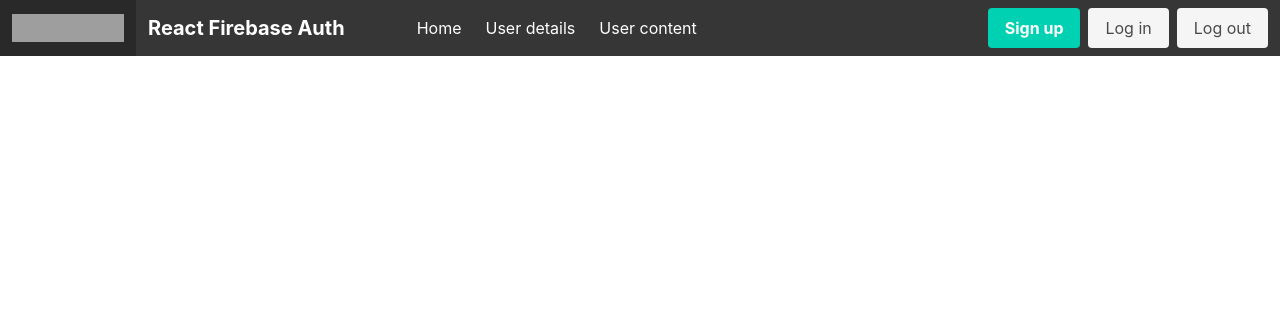
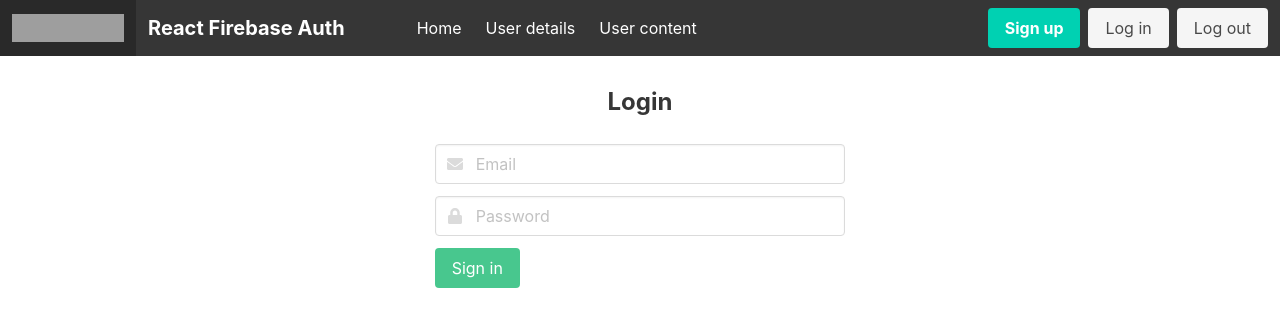
Before and after one commit to kargeb/firebase-auth-firestore-app, a React (Create React App) app: page /signin in a window 1280 px wide. Shown: the top 326 px of the page. Built offline with nearby package versions, Linux system fonts and the light colour scheme; no server answers; grey boxes are pictures that could not be loaded.

Commit message:
refactoring - create one file for auth functions

```diff
--- a/src/App.js
+++ b/src/App.js
@@ -5,6 +5,7 @@
 import Navbar from './components/Navbar';
 import Dashboard from './components/pages/dashboard/Dashboard';
 import SignUp from './components/pages/signUp/SignUp';
+import SignIn from './components/pages/signIn/SignIn';
 
 function App() {
   useEffect(() => {
@@ -31,6 +32,9 @@
           <Route path="/signup">
             <SignUp />
           </Route>
+          <Route path="/signin">
+            <SignIn />
+          </Route>
         </Switch>
       </div>
     </Router>
--- a/src/components/BottomPanel.js
+++ b/src/components/BottomPanel.js
@@ -1,8 +1,8 @@
 import React, { useState } from 'react';
-import CurrentUser from './auth/CurrentUser';
+import { GetCurrentUser } from './auth/authHandlers';
 
 const BottomPanel = () => {
-  const [currentUser, setCurrentUser] = useState(null);
+  const [currentUser, setGetCurrentUser] = useState(null);
 
   return (
     <section className="section">
@@ -12,7 +12,7 @@
             <button
               type="button"
               className="button is-light"
-              onClick={() => setCurrentUser(CurrentUser)}
+              onClick={() => setGetCurrentUser(GetCurrentUser)}
             >
               Check current user
             </button>
--- a/src/components/Navbar.js
+++ b/src/components/Navbar.js
@@ -1,6 +1,5 @@
 import React from 'react';
 import { Link } from 'react-router-dom';
-import CurrentUser from './auth/CurrentUser';
 
 const Navbar = () => (
   <nav className="navbar is-dark" role="navigation" aria-label="main navigation">
@@ -32,10 +31,10 @@
             <Link to="/signup" className="button is-primary">
               <strong>Sign up</strong>
             </Link>
-            <Link to="/" className="button is-light" onClick={CurrentUser}>
+            <Link to="/signin" className="button is-light">
               Log in
             </Link>
-            <Link to="/" className="button is-light" onClick={CurrentUser}>
+            <Link to="/" className="button is-light">
               Log out
             </Link>
           </div>
--- a/src/components/auth/CurrentUser.js
+++ /dev/null
@@ -1,9 +0,0 @@
-import { auth } from '../../fbaseConfig';
-
-const CurrentUser = () => {
-  console.log('jestem w sign in');
-  console.log('current user email: ');
-  return auth.currentUser.email;
-};
-
-export default CurrentUser;
--- /dev/null
+++ b/src/components/auth/authHandlers.js
@@ -0,0 +1,28 @@
+import { auth } from '../../fbaseConfig';
+
+export const GetCurrentUser = () => {
+  console.log('auth: ', auth);
+  return auth.currentUser.email;
+};
+
+export const createNewUser = (email, password) => {
+  auth
+    .createUserWithEmailAndPassword(email, password)
+    .then((cred) => {
+      console.log('STWORZYLEM UZYTKONIWKA', cred);
+      console.log(cred);
+      return cred;
+    })
+    .catch((err) => console.log(err));
+};
+
+export const signInUser = (email, password) => {
+  auth
+    .signInWithEmailAndPassword(email, password)
+    .then((cred) => {
+      console.log('ZALOGOWAŁEM:', cred);
+      console.log(cred);
+      return cred;
+    })
+    .catch((err) => console.log(err));
+};
--- /dev/null
+++ b/src/components/common/forms/EmailAndPasswordForm.js
@@ -0,0 +1,56 @@
+import React, { useState } from 'react';
+
+const EmailAndPasswordForm = ({ handleForm, titleText, buttonText }) => {
+  const [email, setEmail] = useState('');
+  const [password, setPassword] = useState('');
+
+  return (
+    <form>
+      <h1 className="label is-large has-text-centered mb-5">{titleText}</h1>
+      <div className="field">
+        <p className="control has-icons-left has-icons-right">
+          <input
+            className="input"
+            type="email"
+            placeholder="Email"
+            name="email"
+            value={email}
+            onChange={(e) => setEmail(e.target.value)}
+          />
+          <span className="icon is-small is-left">
+            <i className="fas fa-envelope" />
+          </span>
+          <span className="icon is-small is-right">{/* <i className="fas fa-check" /> */}</span>
+        </p>
+      </div>
+      <div className="field">
+        <p className="control has-icons-left">
+          <input
+            className="input"
+            type="password"
+            placeholder="Password"
+            name="password"
+            value={password}
+            onChange={(e) => setPassword(e.target.value)}
+          />
+          <span className="icon is-small is-left">
+            <i className="fas fa-lock" />
+          </span>
+        </p>
+      </div>
+      <div className="field">
+        <p className="control">
+          <button
+            type="button"
+            className="button is-success"
+            onClick={() => handleForm(email, password)}
+          >
+            {buttonText}
+          </button>
+        </p>
+      </div>
+    </form>
+  );
+};
+
+export default EmailAndPasswordForm;
--- /dev/null
+++ b/src/components/modals/LogOutConfirm.js
@@ -0,0 +1,19 @@
+import React, { useState } from 'react';
+
+const LogOutConfirm = () => {
+  const [isActive, setIsActive] = useState('is-active');
+
+  const handleClick = () => {
+    setIsActive('');
+  };
+
+  return (
+    <div className={`modal ${isActive}`}>
+      <div className="modal-background" />
+      <div className="modal-content">Any other Bulma elements you want</div>
+      <button onClick={handleClick} className="modal-close is-large" aria-label="close" />
+    </div>
+  );
+};
+
+export default LogOutConfirm;
--- a/src/components/pages/dashboard/Dashboard.js
+++ b/src/components/pages/dashboard/Dashboard.js
@@ -1,15 +1,15 @@
 import React, { useState } from 'react';
 import Hero from '../../Hero';
-import SignUpForm from '../../SignUpForm';
 import UserDataPanel from '../../UserDataPanel';
 import BottomPanel from '../../BottomPanel';
+import LogOutConfirm from '../../modals/LogOutConfirm';
 
 const Dashboard = () => {
   const [userData, setUserData] = useState({});
   return (
     <div>
       <Hero />
-
+      <LogOutConfirm />
       <UserDataPanel userData={userData} />
       <BottomPanel />
     </div>
--- a/src/components/pages/signIn/SignIn.js
+++ b/src/components/pages/signIn/SignIn.js
@@ -0,0 +1,20 @@
+import React from 'react';
+import { signInUser } from '../../auth/authHandlers';
+import EmailAndPasswordForm from '../../common/forms/EmailAndPasswordForm';
+
+const SignIn = () => {
+  const handleForm = (email, password) => {
+    signInUser(email, password);
+  };
+
+  return (
+    <div className="columns is-mobile my-4 ">
+      <div className="column is-4 is-offset-4">
+        {/* <SignInForm handleForm={handleForm} /> */}
+        <EmailAndPasswordForm handleForm={handleForm} titleText="Login" buttonText="Sign in" />
+      </div>
+    </div>
+  );
+};
+
+export default SignIn;
--- a/src/components/pages/signUp/SignUp.js
+++ b/src/components/pages/signUp/SignUp.js
@@ -1,16 +1,10 @@
 import React from 'react';
-import { auth } from '../../../fbaseConfig';
+import { createNewUser } from '../../auth/authHandlers';
 import SignUpForm from '../../SignUpForm';
 
 const SignUp = () => {
   const handleForm = (email, password) => {
-    auth
-      .createUserWithEmailAndPassword(email, password)
-      .then((cred) => {
-        console.log('STWORZYLEM UZYTKONIWKA', cred);
-        console.log(cred);
-      })
-      .catch((err) => console.log(err));
+    createNewUser(email, password);
   };
 
   return (
```
Also changed, not shown: src/components/auth/SignIn.js (deleted, +0 -8 lines).
